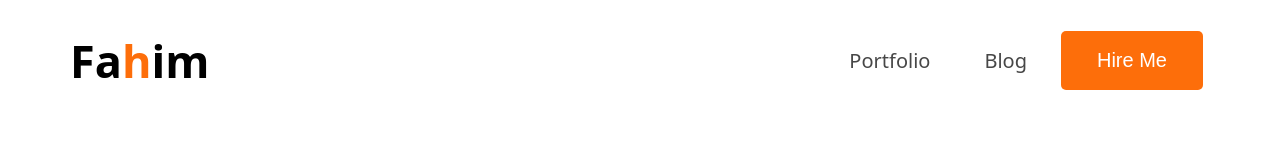
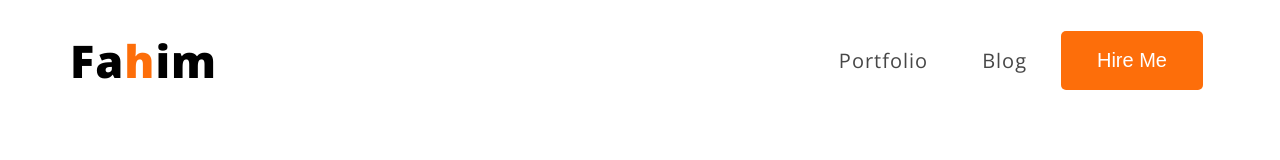
Before and after one commit to FahimDeveloper/developer-portfolio, a plain HTML site: page index.html in a window 1280 px wide. Drawn offline with nearby package versions, Linux system fonts and the light colour scheme.

Commit message:
set google fonts

```diff
--- a/index.html
+++ b/index.html
@@ -6,6 +6,9 @@
     <meta http-equiv="X-UA-Compatible" content="IE=edge">
     <meta name="viewport" content="width=device-width, initial-scale=1.0">
     <title>Fahim Developer</title>
+    <link rel="preconnect" href="https://fonts.googleapis.com">
+    <link rel="preconnect" href="https://fonts.gstatic.com" crossorigin>
+    <link href="https://fonts.googleapis.com/css2?family=Open+Sans:wght@400;500;600;800&display=swap" rel="stylesheet">
     <link rel="stylesheet" href="style.css">
 </head>
 
--- a/style.css
+++ b/style.css
@@ -4,7 +4,8 @@
 }
 
 body {
-    font-family: system-ui, -apple-system, BlinkMacSystemFont, 'Segoe UI', Roboto, Oxygen, Ubuntu, Cantarell, 'Open Sans', 'Helvetica Neue', sans-serif;
+    font-family: 'Open Sans', sans-serif;
+    letter-spacing: 1px;
 }
 
 .container {
```
